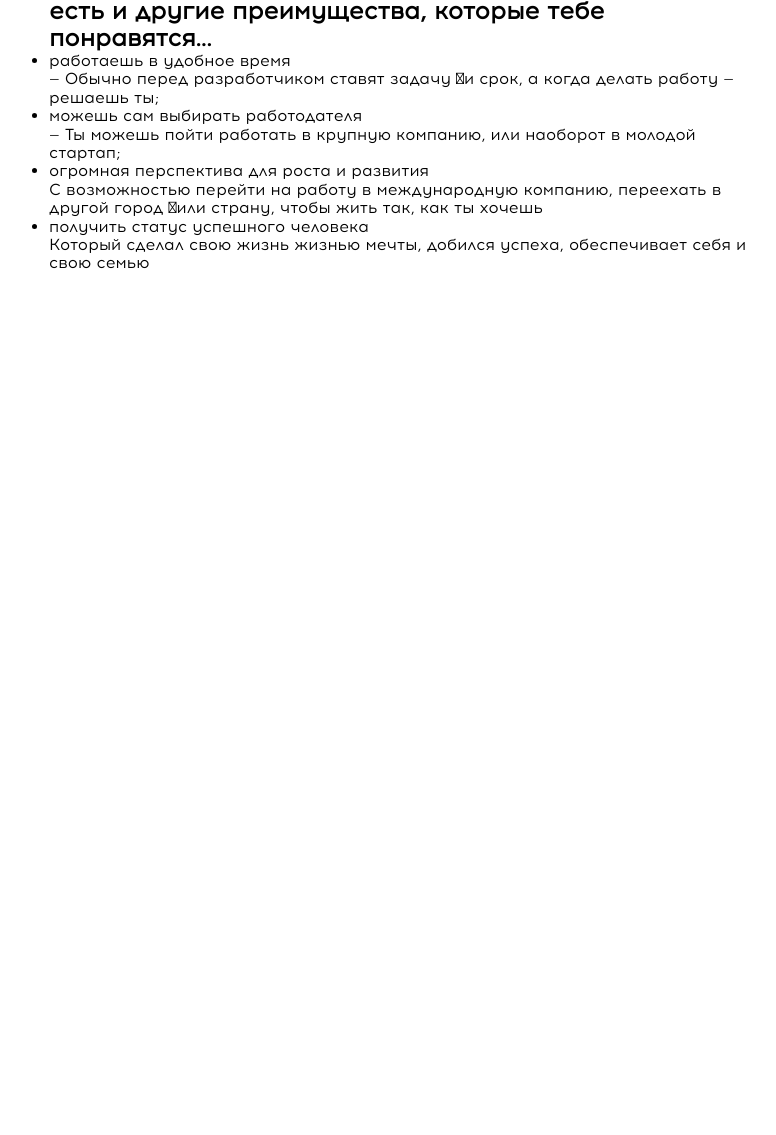
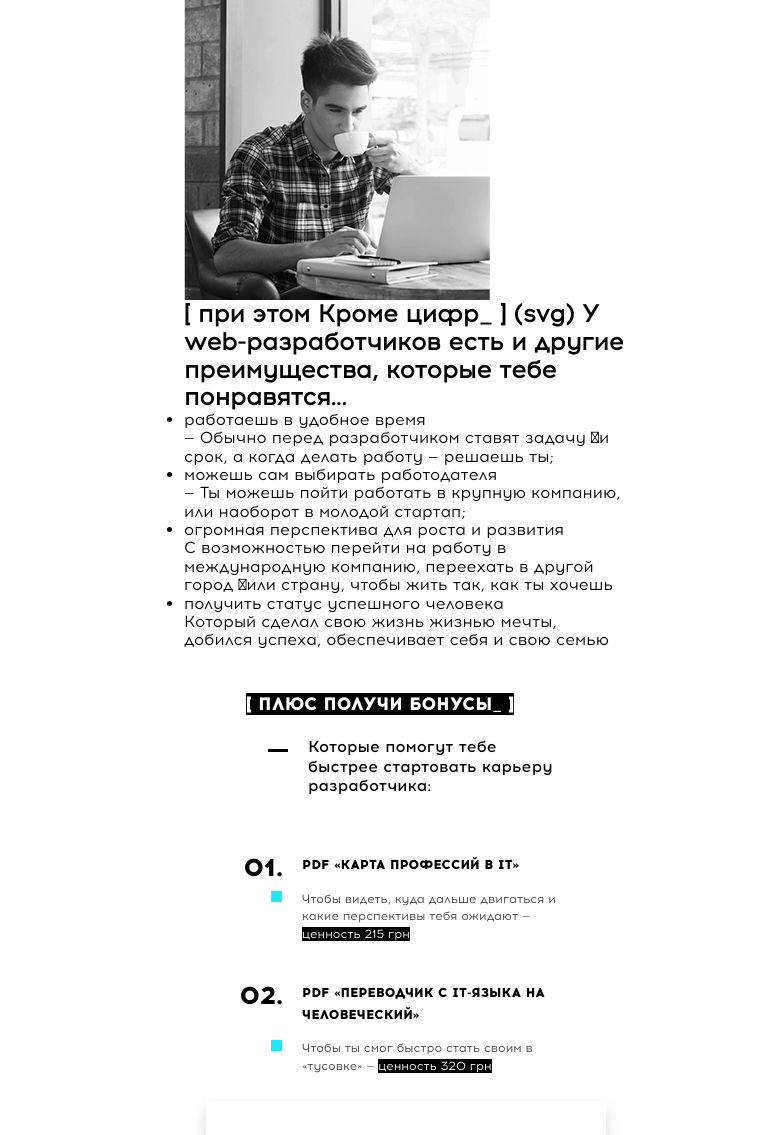
Before and after one commit to MaxaKozin/goit-html-teamwork, a website: page src/index.html in a window 1280 px wide. Shown: the part 1665-2800 px from the top of the page, without its empty margins (234-1010 px from the left). Before the commit the page ends 1938 px from the top, so only its background shows below. Drawn offline with nearby package versions, Linux system fonts and the light colour scheme; files that its build step writes are made by us from their sources.

Commit message:
section-17 initial commit

```diff
--- /dev/null
+++ b/src/html/section-17.html
@@ -0,0 +1,47 @@
+<section class="section bonus container">
+  <div class="bonus__container">
+    <h2 class="bonus__title"><span>[ Плюс получи бонусы_ ]</span></h2>
+    <p class="bonus__subtitle">
+      Которые помогут тебе быстрее стартовать карьеру разработчика:
+    </p>
+    <ul class="list bonus__list">
+      <li class="bonus__item">
+        <h4 class="bonus__heading bonus__heading--first">PDF «Карта профессий в IT»</h4>
+        <p class="bonus__description">
+          Чтобы видеть, куда дальше двигаться и какие перспективы тебя ожидают —
+          <span class="bonus__highlight">ценность 215 грн</span>
+        </p>
+      </li>
+      <li class="bonus__item">
+        <h4 class="bonus__heading bonus__heading--second">
+          PDF «Переводчик с IT-языка на человеческий»
+        </h4>
+        <p class="bonus__description">
+          Чтобы ты смог быстро стать своим в «тусовке» —
+          <span class="bonus__highlight">ценность 320 грн</span>
+        </p>
+      </li>
+    </ul>
+  </div>
+  <form action="#" class="bonus__form">
+    <label class="bonus__label" for="bonus__name">Имя</label>
+    <input id="bonus__name" class="bonus__input" type="text" required placeholder="Как вас зовут?" />
+    <label class="bonus__label" for="bonus__phone">Телефон</label>
+    <input
+      id="bonus__phone"
+      class="bonus__input"
+      type="tel"
+      required
+      placeholder="Ваш номер телефона"
+    />
+    <label class="bonus__label" for="bonus__email">E-mail</label>
+    <input
+      id="bonus__email"
+      class="bonus__input"
+      type="email"
+      required
+      placeholder="Адрес электронного ящика"
+    />
+    <button class="bonus__btn">Приобрести видео-курс</button>
+  </form>
+</section>
--- a/src/sass/base.scss
+++ b/src/sass/base.scss
@@ -22,7 +22,7 @@ html {
 }
 
 body {
-  font-family: $acrom;
+  font-family: $acrom, sans-serif;
   color: $black;
   font-size: 16px;
 }
@@ -35,9 +35,15 @@ img {
 
 .container {
   margin: 0 auto;
-  padding: 0 15px;
-  width: 744px;
+  padding: 0 18px;
+  width: 480px;
 }
+
+// .container {
+//   margin: 0 auto;
+//   padding: 0 15px;
+//   width: 744px;
+// }
 
 .visually-hidden:not(:focus):not(:active),
 input[type='checkbox'].visually-hidden,
--- a/src/sass/components/container.scss
+++ /dev/null
@@ -1,3 +0,0 @@
-.container {
-  width: 480px;
-}
--- /dev/null
+++ b/src/sass/components/section-bonuses.scss
@@ -0,0 +1,161 @@
+.bonus {
+  background-color: $white;
+  display: flex;
+  flex-direction: column;
+  justify-content: center;
+  align-items: center;
+  padding: remc(44) 0;
+
+  &__container {
+    width: col(8);
+  }
+
+  &__title {
+    font-family: $acrom-xbold;
+    font-size: remc(18);
+    text-transform: uppercase;
+    color: $white;
+    margin-bottom: remc(23);
+
+    > span {
+      background-color: $black;
+    }
+  }
+
+  &__subtitle {
+    padding-left: remc(62);
+    font-family: $acrom-medium;
+    font-size: remc(16);
+    line-height: remc(19.5);
+    margin-bottom: remc(58);
+    position: relative;
+
+    &::after {
+      content: '';
+      display: block;
+      position: absolute;
+      width: remc(20);
+      height: remc(3);
+      left: remc(22);
+      top: remc(12);
+      background-color: $black;
+    }
+  }
+
+  &__item {
+    padding-left: remc(56);
+    margin-bottom: remc(38);
+
+    &:last-child {
+      margin-bottom: remc(25);
+    }
+  }
+
+  &__heading {
+    font-family: $acrom-xbold, sans-serif;
+    text-transform: uppercase;
+    font-size: remc(13);
+    line-height: remc(21.85);
+    margin-bottom: remc(15);
+    position: relative;
+
+    &--first {
+      &::before {
+        content: '01.';
+        display: block;
+        position: absolute;
+        left: remc(-19);
+        top: remc(3);
+        font-size: remc(25);
+        transform: translateX(-100%);
+      }
+    }
+
+    &--second {
+      &::before {
+        content: '02.';
+        display: block;
+        position: absolute;
+        left: remc(-19);
+        top: remc(3);
+        font-size: remc(25);
+        transform: translateX(-100%);
+      }
+    }
+  }
+
+  &__description {
+    font-size: remc(12);
+    color: $secondary_text;
+    line-height: remc(17.65);
+    position: relative;
+
+    &::before {
+      content: '';
+      display: block;
+      position: absolute;
+      width: remc(11);
+      height: remc(11);
+      background-color: $cyan_mark;
+      top: 0;
+      left: remc(-31);
+    }
+  }
+
+  &__highlight {
+    background-color: $black;
+    color: $white;
+  }
+
+  &__form {
+    width: col(10);
+    padding: remc(66);
+    box-shadow: 0 remc(8) remc(14) rgba($black, 0.15);
+  }
+
+  &__label {
+    font-family: $acrom-bold;
+    color: $black;
+    opacity: 0.36;
+    font-size: remc(8);
+    line-height: remc(12);
+    margin-bottom: remc(10);
+  }
+
+  &__input {
+    display: block;
+    margin-bottom: remc(20);
+    border: none;
+    border-bottom: remc(1) solid $form_grey;
+    width: 100%;
+    color: $black;
+    font-size: remc(9);
+    line-height: remc(12);
+
+    &:focus {
+      outline: none;
+      border-bottom: remc(1) solid $orange;
+    }
+
+    &::placeholder {
+      color: $black;
+    }
+
+    &:last-of-type {
+      margin-bottom: remc(32);
+    }
+  }
+
+  &__btn {
+    display: block;
+    border: none;
+    background-color: $orange;
+    color: $white;
+    text-transform: uppercase;
+    text-align: center;
+    padding: remc(13) remc(21);
+    font-family: $acrom-xbold;
+    font-size: remc(8);
+    box-shadow: 0 remc(5) remc(6) rgba(196, 87, 15, 0.26);
+  }
+}
--- a/src/sass/helpers/functions.scss
+++ b/src/sass/helpers/functions.scss
@@ -9,3 +9,10 @@
 @function remc($pxsize, $rembase: 16) {
   @return ($pxsize/$rembase) + rem;
 }
+
+// считает проценты колонки
+// вызов col(количество-колонок)
+$col-count: 12;
+@function col($columns) {
+  @return unquote((100 / $col-count) * $columns + '%');
+}
--- a/src/sass/helpers/variables.scss
+++ b/src/sass/helpers/variables.scss
@@ -18,9 +18,7 @@ $btn_footer_click: #15bbca;
 $old_price: #3c3b40;
 $address_color: #a2a2a2;
 
-
-
-$acrom-xbold: 'Acrom ExtraBold';
+$acrom-xbold: 'Acrom Extra Bold';
 $acrom-bold: 'Acrom Bold';
 $acrom-medium: 'Acrom Medium';
 $acrom-light: 'Acrom Light';
--- a/src/sass/main.scss
+++ b/src/sass/main.scss
@@ -4,3 +4,5 @@
 @import 'normalize.scss';
 @import 'base.scss';
 @import 'fonts.scss';
+
+@import 'components/section-bonuses.scss';
```
Also changed, not shown: src/index.html (+4 -0 lines).
